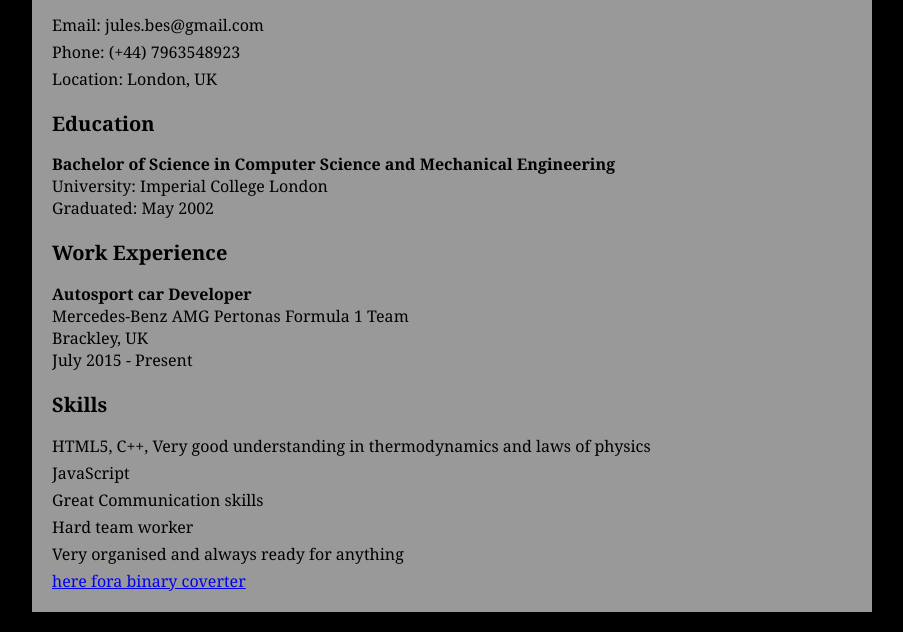
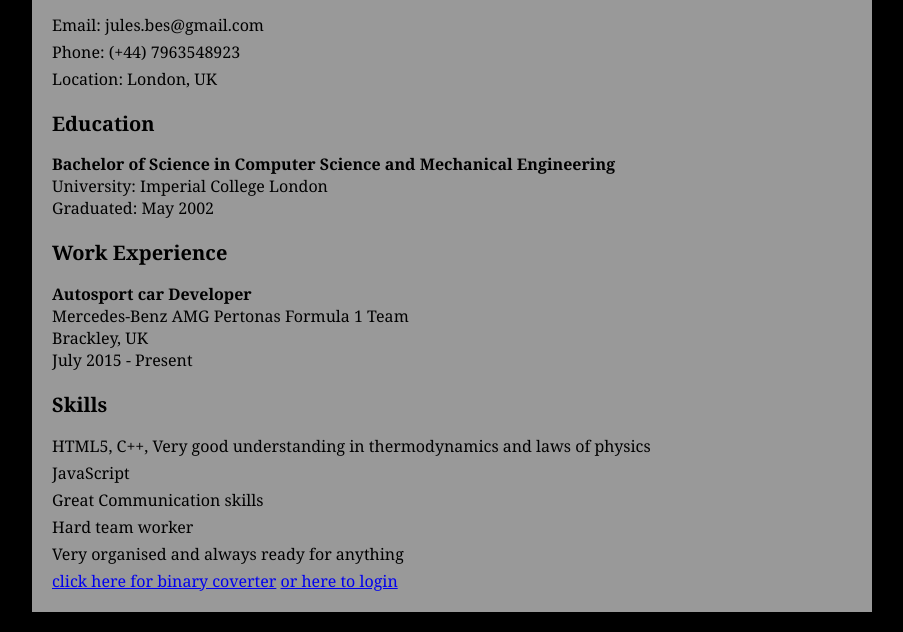
Before and after one commit to Grandad2602/Ns1, a plain HTML site: page index.html in a window 1280 px wide. Shown: the part 199-831 px from the top of the page, without its empty margins (188-1091 px from the left). Drawn offline with Linux system fonts and the light colour scheme.

Commit message:
Update index.html

```diff
--- a/index.html
+++ b/index.html
@@ -98,7 +98,8 @@
                 <li>Very organised and always ready for anything</li>
             </ul>
         </div>
-        <a href= "Binary translator">here fora binary coverter</a>
+        <a href= "binary.html">click here for binary coverter</a>
+        <a href= "Login.html">or here to login</a>
 
     </div>
 </body>
```
